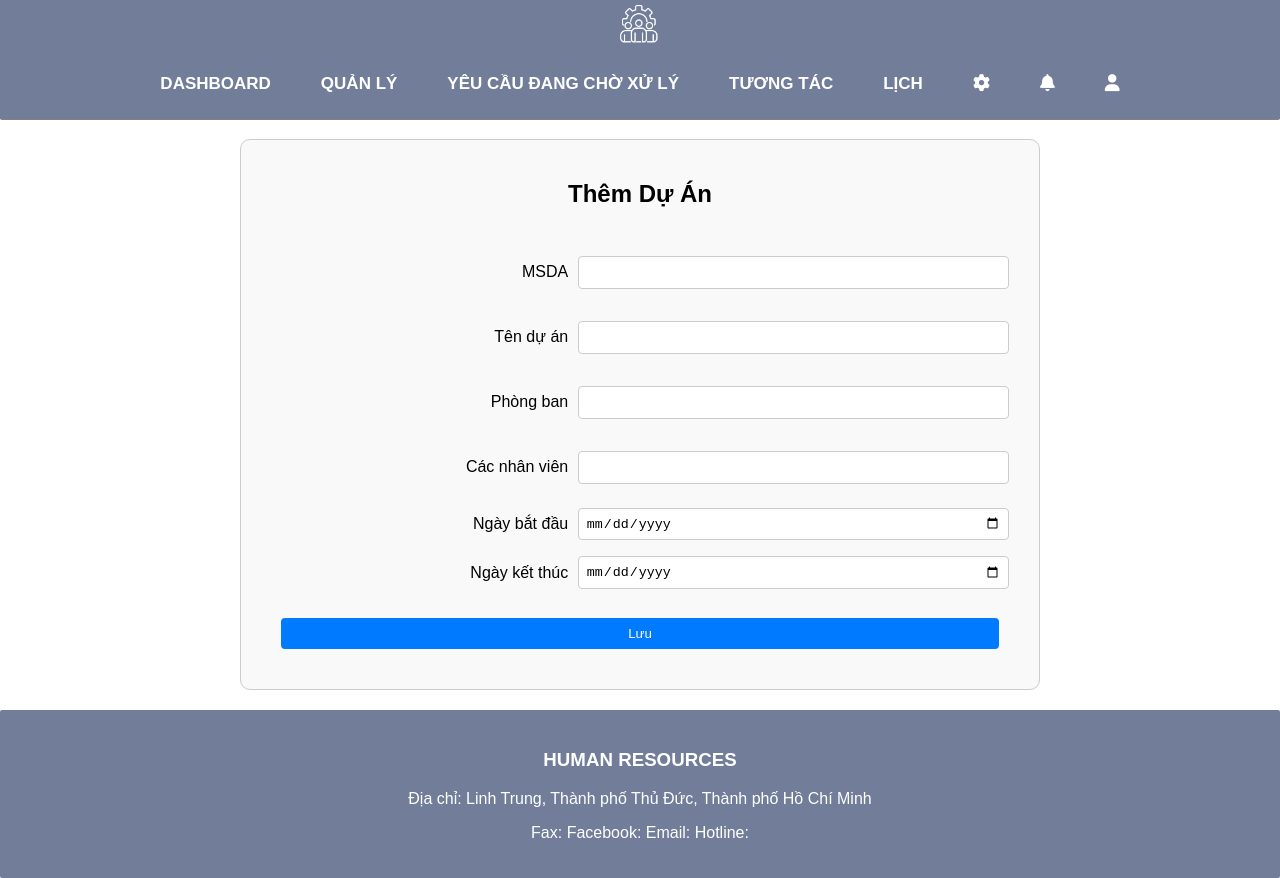
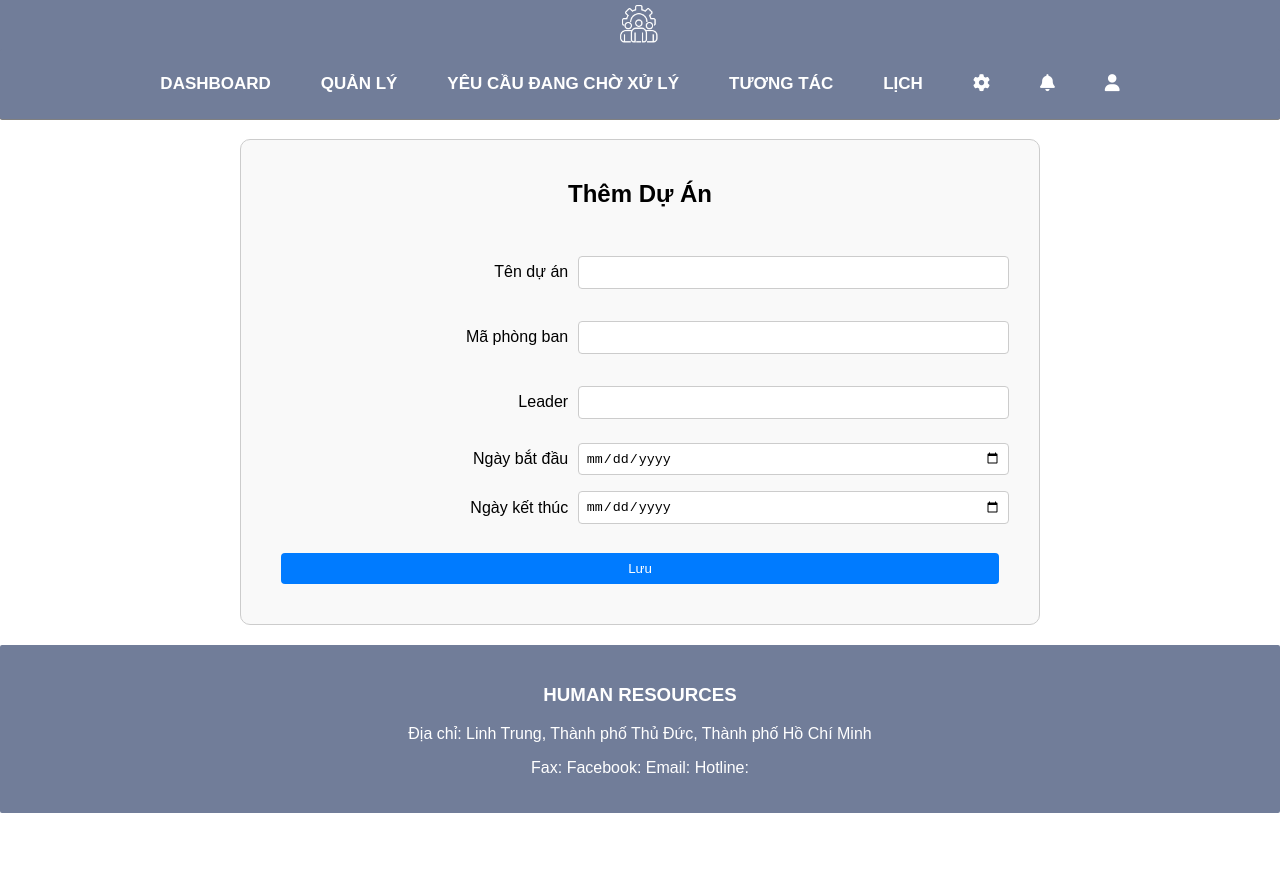
Before and after one commit to tnhi1603/Enterprise-Personnel-Management-System-Web-App, a React (Create React App) app: page /add_project in a window 1280 px wide. After the commit the page ends 813 px from the top, so only its background shows below. Built offline with nearby package versions, Linux system fonts and the light colour scheme.

Commit message:
update_add_p

```diff
--- a/routes/login.js
+++ b/routes/login.js
@@ -3,7 +3,6 @@ const router = express.Router();
 const db = require('../db');
 require('dotenv').config();
 const jwt = require('jsonwebtoken');
-const bcrypt = require('bcryptjs');
 
 // POST login
 router.post('/', (req, res) => {
--- a/server.js
+++ b/server.js
@@ -14,6 +14,7 @@ const employeeRoutes = require('./routes/employee');
 // const payrollRoutes = require('./routes/payroll');
 // const staffInfoRoutes = require('./routes/staffInfo');
 // const checkinRoutes = require('./routes/checkin');
+const addProjectRoutes = require('./routes/add_project');
 
 const app = express();
 const PORT = process.env.PORT || 3001;
@@ -23,6 +24,7 @@ app.use(bodyParser.json());
 app.use('/api/projects', projectRoutes);
 app.use('/api/login', loginRoutes);
 app.use('/api/dashboard', dashboardRoutes);
+app.use('/api/add_project', addProjectRoutes);
 // app.use('/api/departments', departmentRoutes);
 
 app.use('/api/employee', employeeRoutes);
--- a/src/components/AddProject.js
+++ b/src/components/AddProject.js
@@ -1,4 +1,4 @@
-import React from 'react';
+import React, { useState } from 'react';
 import axios from 'axios';
 import { Link } from 'react-router-dom';
 import Header from './Header';
@@ -6,35 +6,104 @@ import Footer from './Footer';
 import './Form.css';
 
 const AddProject = () => {
+  const [projectName, setProjectName] = useState('');
+  const [department, setDepartment] = useState('');
+  const [employee, setEmployee] = useState('');
+  const [startDate, setStartDate] = useState('');
+  const [endDate, setEndDate] = useState('');
+
+  const handleSubmit = async (e) => {
+    e.preventDefault();
+
+    // Kiểm tra các trường bắt buộc
+    if (!projectName || !department || !startDate || !employee || !endDate) {
+      alert('Vui lòng điền đầy đủ thông tin');
+      return;
+    }
+
+    try {
+
+      // Gửi yêu cầu POST để thêm dự án
+      const response = await axios.post(`http://localhost:3001/api/add_project/add`, {
+        ProjectName: projectName,
+        Department: department,
+        Employee: employee,
+        StartDate: startDate,
+        EndDate: endDate
+      });
+
+      if (response.status === 200) {
+        alert('Dự án đã được thêm thành công');
+        // Reset form
+        setProjectName('');
+        setDepartment('');
+        setEmployee('');
+        setStartDate('');
+        setEndDate('');
+      } else {
+        alert('Đã có lỗi xảy ra khi thêm dự án');
+      }
+    } catch (error) {
+      console.error('Error adding project:', error);
+      alert('Đã có lỗi xảy ra khi thêm dự án');
+    }
+  };
+
   return (
     <div>
       <div><Header /></div>
       <div className="form-container">
         <h2>Thêm Dự Án</h2>
-      <form>
+        <form onSubmit={handleSubmit}>
           <div className="form-group">
-          <label htmlFor="projectID">MSDA</label>
-          <input type="text" id="projectID" name="msda" />
+            <label htmlFor="projectName">Tên dự án </label>
+            <input
+              type="text"
+              id="projectName"
+              name="tenDuAn"
+              value={projectName}
+              onChange={(e) => setProjectName(e.target.value)}
+            />
           </div>
           <div className="form-group">
-          <label htmlFor="projectName">Tên dự án</label>
-          <input type="text" id="projectName" name="tenDuAn" />
+            <label htmlFor="department">Mã phòng ban </label>
+            <input
+              type="text"
+              id="department"
+              name="phongBan"
+              value={department}
+              onChange={(e) => setDepartment(e.target.value)}
+            />
           </div>
           <div className="form-group">
-          <label htmlFor="department">Phòng ban</label>
-          <input type="text" id="department" name="phongBan" />
+            <label htmlFor="employee">Leader </label>
+            <input
+              type="text"
+              id="employee"
+              name="cacNhanVien"
+              value={employee}
+              onChange={(e) => setEmployee(e.target.value)}
+            />
           </div>
           <div className="form-group">
-          <label htmlFor="employee">Các nhân viên</label>
-          <input type="text" id="employee" name="cacNhanVien" />
+            <label htmlFor="startDate">Ngày bắt đầu </label>
+            <input
+              type="date"
+              id="startDate"
+              name="ngayBatDau"
+              value={startDate}
+              onChange={(e) => setStartDate(e.target.value)}
+            />
           </div>
           <div className="form-group">
-          <label htmlFor="startDate">Ngày bắt đầu</label>
-          <input type="date" id="startDate" name="ngayBatDau" />
-        </div>
-        <div className="form-group">
-          <label htmlFor="endDate">Ngày kết thúc</label>
-          <input type="date" id="endDate" name="ngayKetThuc" />
+            <label htmlFor="endDate">Ngày kết thúc </label>
+            <input
+              type="date"
+              id="endDate"
+              name="ngayKetThuc"
+              value={endDate}
+              onChange={(e) => setEndDate(e.target.value)}
+            />
           </div>
           <button type="submit">Lưu</button>
         </form>
--- a/src/components/Project.css
+++ b/src/components/Project.css
@@ -44,13 +44,14 @@
 }
 
 .add-project-button {
-  padding: 10px 20px;
+  padding: 10px 10px;
   background-color: #28a745;
   color: white;
   border: none;
   border-radius: 4px;
   cursor: pointer;
   text-decoration: none;
+  margin: 30px;
 }
 
 .add-project-button:hover {
--- a/src/components/Project.js
+++ b/src/components/Project.js
@@ -24,7 +24,7 @@ function Project() {
       <Header />
       <div className="project-container">
         <div className="project-title">
-          <h1>Danh sách dự án</h1>
+          <h2>Danh sách dự án</h2>
           <Link to="/add_project" className="add-project-button">
             Thêm Dự Án
           </Link>
--- a/src/components/Request.js
+++ b/src/components/Request.js
@@ -1,11 +1,31 @@
-import React from 'react';
+import React, { useState } from 'react';
 import './Request.css';
 import './Footer.css';
 import './Header.css';
 import Header from './Header.js';
 import Footer from './Footer.js';
 
+const requestsData = [
+  { id: 1, title: "Xin nghỉ phép ngày...", status: "Pending", creator: "NguyenA", department: "Kĩ thuật", createDate: "09:00 Sep 08", content: "Xin nghỉ phép ngày.....", deadline: "10:20 Sep 09", state: "Đang chờ duyệt" },
+  { id: 2, title: "Xin nghỉ phép ngày...", status: "OK", creator: "NguyenB", department: "IT", createDate: "09:00 Sep 28", content: "Xin nghỉ phép.....", deadline: "10:20 Sep 19", state: "Đang chờ duyệt" },
+  // Thêm các yêu cầu khác
+];
+
 function Requests() {
+  const [selectedRequest, setSelectedRequest] = useState(null);
+  const [showDetails, setShowDetails] = useState(false);
+
+  const handleRequestClick = (request) => {
+    if (selectedRequest && selectedRequest.id === request.id) {
+      // Clicking the same request again toggles visibility
+      setShowDetails(!showDetails);
+    } else {
+      // Clicking a different request shows its details
+      setSelectedRequest(request);
+      setShowDetails(true);
+    }
+  };
+
   return (
     <div className="page">
       <div><Header /></div>
@@ -14,25 +34,30 @@ function Requests() {
           <div className="request-list">
             <h3>Danh sách yêu cầu</h3>
             <ul>
-            <li>Xin nghỉ phép ngày... <span className="status pending">Pending</span></li>
-            {/* Thêm các yêu cầu khác */}
+              {requestsData.map((request) => (
+                <li key={request.id} onClick={() => handleRequestClick(request)}>
+                  {request.title} <span className={`status ${request.status.toLowerCase()}`}>{request.status}</span>
+                </li>
+              ))}
             </ul>
           </div>
+          {selectedRequest && showDetails && (
             <div className="request-detail">
-          <h3>Xin nghỉ phép</h3>
-          <p>Thời hạn xử lý: 10:20 Sep 09</p>
-          <p>Trạng thái: Đang chờ duyệt</p>
+              <h3>{selectedRequest.title}</h3>
+              <p>Thời hạn xử lý: {selectedRequest.deadline}</p>
+              <p>Trạng thái: {selectedRequest.state}</p>
               <button className="approve">Chấp nhận</button>
               <button className="forward">Chuyển tiếp</button>
               <button className="reject">Hủy</button>
               <div className="request-info">
-            <p>Người tạo: NguyenA</p>
-            <p>Phòng ban: Kĩ thuật</p>
-            <p>Ngày tạo: 09:00 Sep 08</p>
-            <p>Nội dung: Xin nghỉ phép ngày.....</p>
+                <p>Người tạo: {selectedRequest.creator}</p>
+                <p>Phòng ban: {selectedRequest.department}</p>
+                <p>Ngày tạo: {selectedRequest.createDate}</p>
+                <p>Nội dung: {selectedRequest.content}</p>
                 <p>Đính kèm:</p>
               </div>
             </div>
+          )}
         </div>
       </div>
       <div><Footer /></div>
```
Also changed, not shown: routes/add_project.js (+34 -0 lines). Lines whose indentation alone changed are shown as unchanged.
